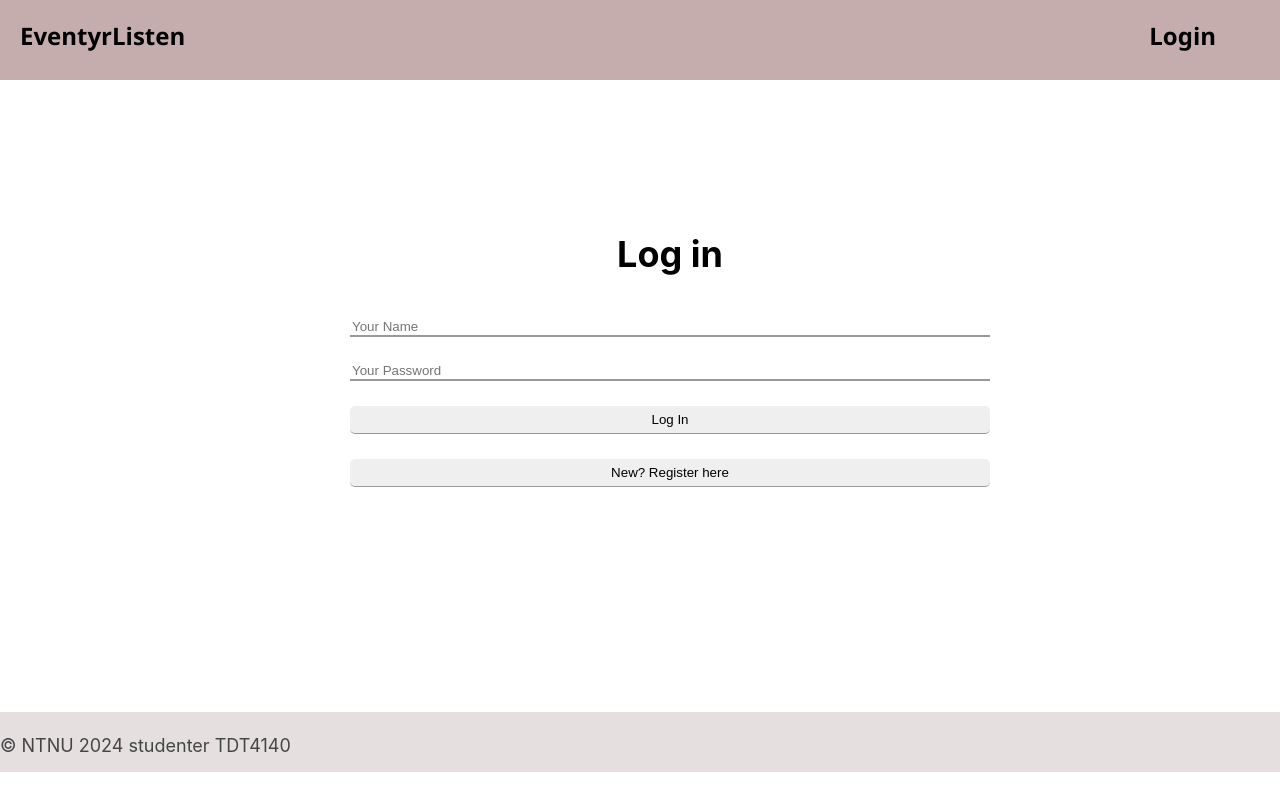
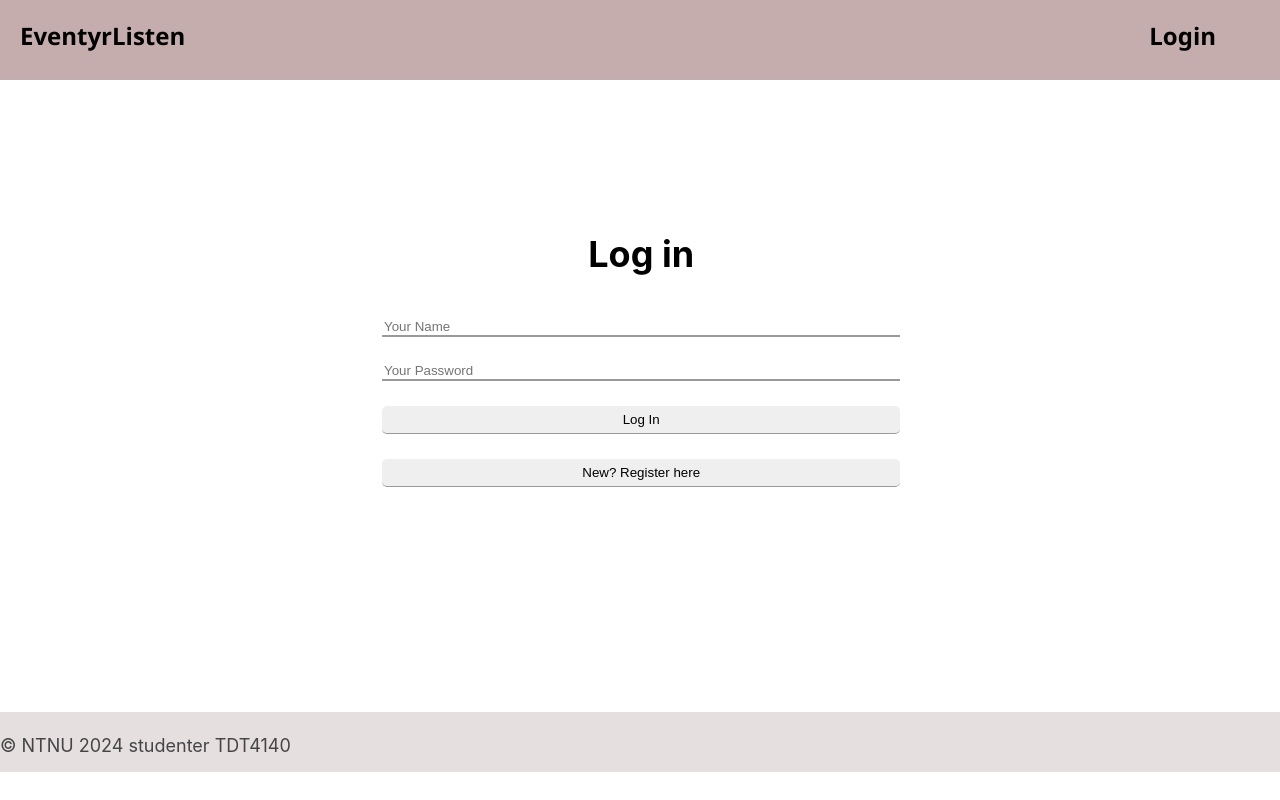
Before and after one commit to Tobiazo/travelapp, a React (Create React App) app in the folder client/travelapp/: page /Login in a window 1280 px wide. Built offline with nearby package versions, Linux system fonts and the light colour scheme; no server answers.

Commit message:
Fikset sentrering

```diff
--- a/client/travelapp/src/styles/NewDestination.css
+++ b/client/travelapp/src/styles/NewDestination.css
@@ -1,6 +1,8 @@
 .main-container {
     padding: 150px 0;
     display: block;
+    width: 90%;
+    margin: auto;
 }
 
 .container {
@@ -20,10 +22,10 @@
     margin-left: 0;
     margin-right: 0;
     padding: 0 30px;
-
-    width: 100%;
+    width: 90%;
     display: block;
     margin-top: 0;
+    margin: auto;
 }
 
 .form-group {
```
